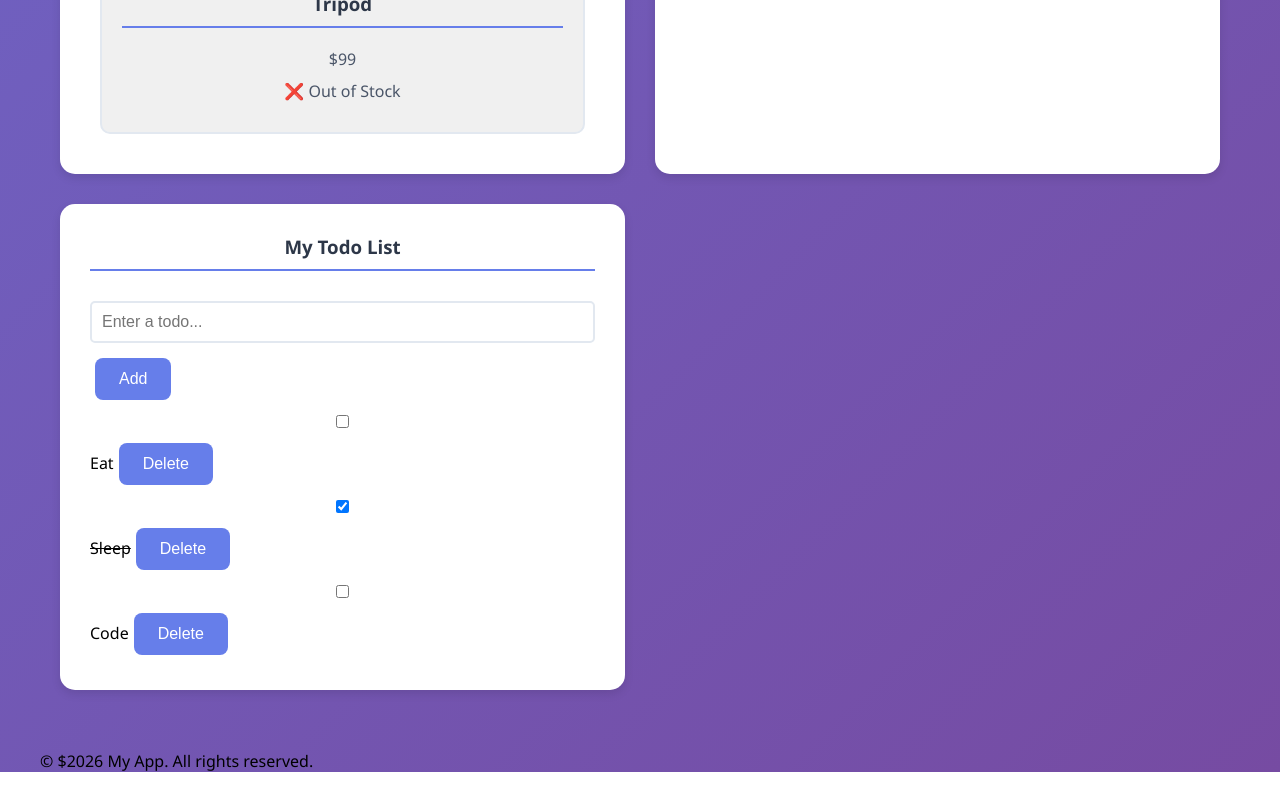
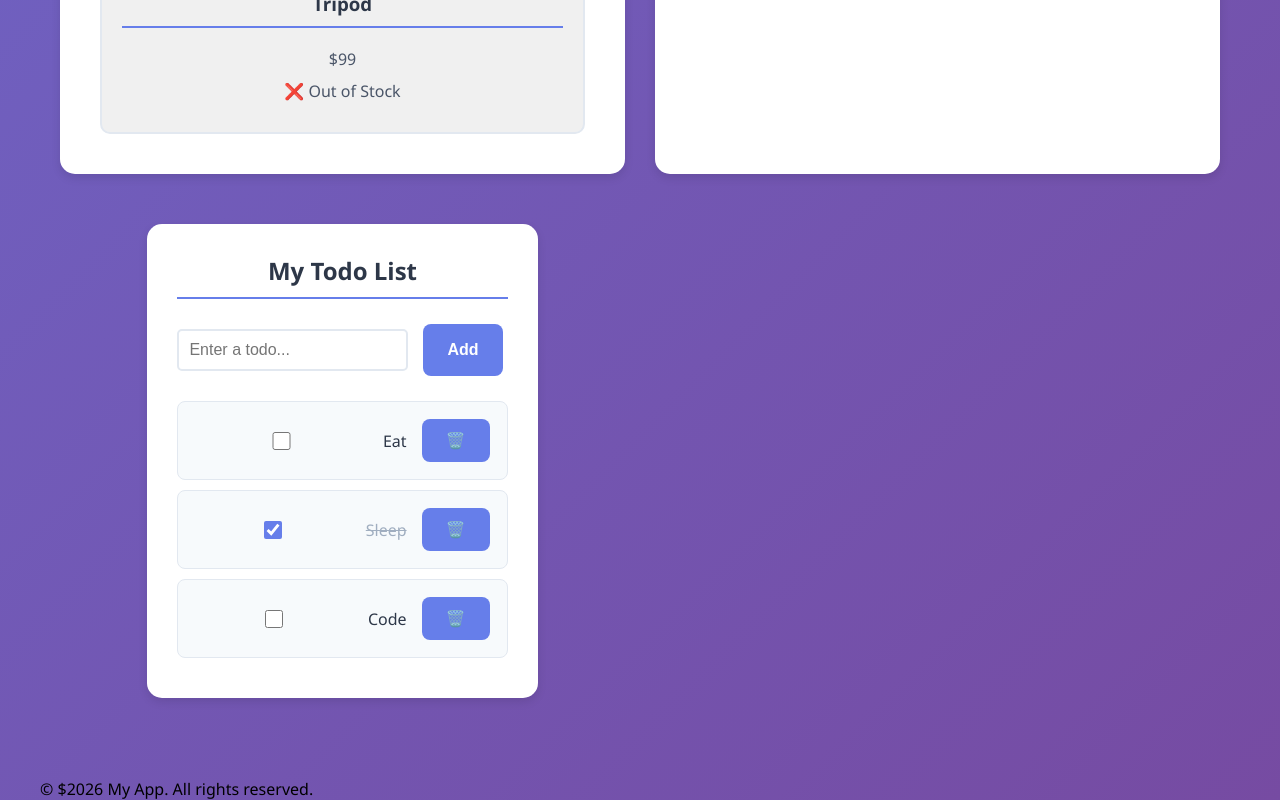
Before and after one commit to Priyanshurawat02/my-react-practice, a React (Vite) app: page / in a window 1280 px wide. Shown: the part 3148-3948 px from the top of the page. Before the commit the page ends 3920 px from the top, so only its background shows below. Built offline with nearby package versions, Linux system fonts and the light colour scheme.

Commit message:
Challenge 19 Complete: Built TodoList with add, toggle, delete functionality. Mastered array map, filter, and CRUD operations

```diff
--- a/src/App.css
+++ b/src/App.css
@@ -330,3 +330,123 @@ body {
     grid-template-columns: 1fr;
   }
 }
+/* TodoList Container */
+.todo-container {
+  background-color: white;
+  padding: 30px;
+  border-radius: 15px;
+  max-width: 500px;
+  margin: 20px auto;
+  box-shadow: 0 4px 10px rgba(0, 0, 0, 0.1);
+}
+
+/* TodoList Heading */
+.todo-heading {
+  text-align: center;
+  color: #2d3748;
+  margin-bottom: 20px;
+  font-size: 24px;
+}
+
+/* Input Section */
+.todo-input-section {
+  display: flex;
+  gap: 10px;
+  margin-bottom: 20px;
+}
+
+.todo-input {
+  flex: 1;
+  padding: 10px;
+  border: 2px solid #cbd5e0;
+  border-radius: 5px;
+  font-size: 16px;
+  transition: border-color 0.3s;
+}
+
+.todo-input:focus {
+  outline: none;
+  border-color: #667eea;
+}
+
+.todo-add-btn {
+  padding: 10px 20px;
+  background-color: #667eea;
+  color: white;
+  border: none;
+  border-radius: 5px;
+  cursor: pointer;
+  font-weight: bold;
+  font-size: 16px;
+  transition: background-color 0.3s;
+}
+
+.todo-add-btn:hover {
+  background-color: #5568d3;
+}
+
+/* Todo Item */
+.todo-item {
+  display: flex;
+  align-items: center;
+  gap: 10px;
+  padding: 12px;
+  margin-bottom: 10px;
+  background-color: #f7fafc;
+  border-radius: 8px;
+  border: 1px solid #e2e8f0;
+  transition: all 0.3s ease;
+}
+
+.todo-item:hover {
+  background-color: #edf2f7;
+  transform: translateX(5px);
+}
+
+/* Todo Checkbox */
+.todo-checkbox {
+  width: 18px;
+  height: 18px;
+  cursor: pointer;
+  accent-color: #667eea;
+}
+
+/* Todo Text */
+.todo-text {
+  flex: 1;
+  font-size: 16px;
+  transition: all 0.3s;
+}
+
+.todo-text.completed {
+  text-decoration: line-through;
+  color: #a0aec0;
+}
+
+.todo-text.active {
+  color: #2d3748;
+}
+
+/* Delete Button */
+.todo-delete-btn {
+  padding: 6px 12px;
+  background-color: #e53e3e;
+  color: white;
+  border: none;
+  border-radius: 5px;
+  cursor: pointer;
+  font-size: 14px;
+  transition: background-color 0.3s;
+}
+
+.todo-delete-btn:hover {
+  background-color: #c53030;
+}
+
+/* Empty State */
+.todo-empty {
+  text-align: center;
+  color: #a0aec0;
+  padding: 20px;
+  font-style: italic;
+}
--- a/src/TodoList.jsx
+++ b/src/TodoList.jsx
@@ -35,25 +35,45 @@ export default function TodoList() {
     }
 
     return (
-        <div>
-            <h3>My Todo List</h3>
-            <div>
-                <input type="text"
+  <div className="todo-container">
+    <h3 className="todo-heading">My Todo List</h3>
+
+    <div className="todo-input-section">
+      <input
+        type="text"
         value={inputText}
-                onChange={(e) =>setInputText(e.target.value)}
-                placeholder="Enter a todo..."></input>
-                <button onClick={handleAdd}>Add</button>
+        onChange={(e) => setInputText(e.target.value)}
+        placeholder="Enter a todo..."
+        className="todo-input"
+      />
+      <button onClick={handleAdd} className="todo-add-btn">
+        Add
+      </button>
     </div>
-            {todos.map((todo) => (
-                <div key={todo.id}>
-                <input type="checkbox" checked={todo.completed}
-                onChange={()=>handleToggle(todo.id)}></input>
-                <span  style ={{textDecoration: todo.completed ? "line-through":"none"}}>
+
+    {todos.length === 0 ? (
+      <p className="todo-empty">No todos yet. Add one above! 🎯</p>
+    ) : (
+      todos.map((todo) => (
+        <div key={todo.id} className="todo-item">
+          <input
+            type="checkbox"
+            checked={todo.completed}
+            onChange={() => handleToggle(todo.id)}
+            className="todo-checkbox"
+          />
+          <span className={`todo-text ${todo.completed ? 'completed' : 'active'}`}>
             {todo.text}
           </span>
-            <button onClick={()=>handleDelete(todo.id)}>Delete</button>
+          <button
+            onClick={() => handleDelete(todo.id)}
+            className="todo-delete-btn"
+          >
+            🗑️
+          </button>
         </div>
-            ))}
+      ))
+    )}
   </div>
 )
 }
```
Lines whose indentation alone changed are shown as unchanged.
